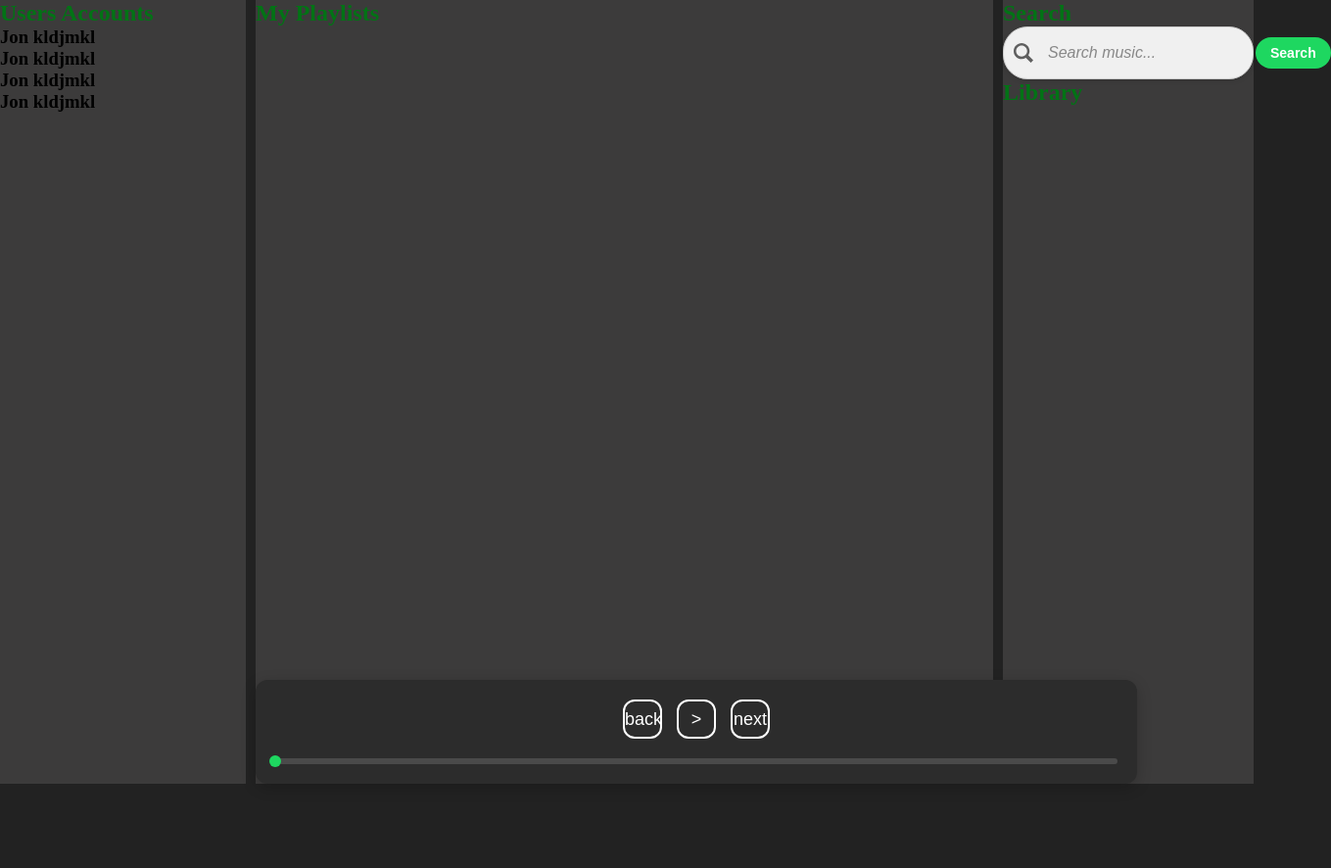
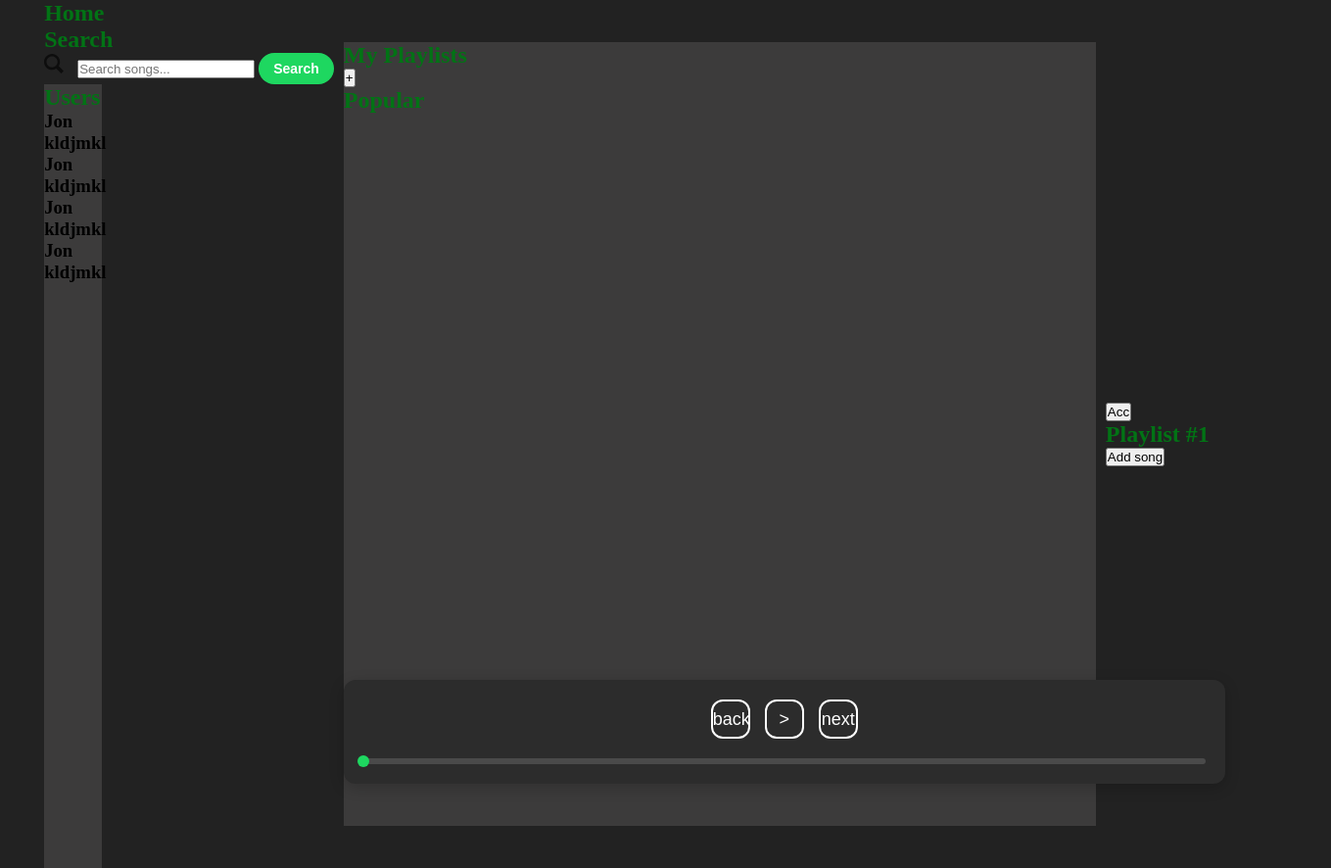
Before and after one commit to SashaDyka/music-manager-frontend, a website: page index.html in a window 1280 px wide. Shown: the whole page at 98% size, 1359 px wide, since content can reach past the window. Before the commit the page ends 800 px from the top, so only its background shows below. Drawn offline with Linux system fonts and the light colour scheme.

Commit message:
feat: rewrite cite section

```diff
--- a/index.html
+++ b/index.html
@@ -9,18 +9,38 @@
     <title>Music Manager</title>
 </head>
 <body>
+    <div class="navigation">
+        <h2>Home</h2>
+
+        <div class="search">
+            <h2>Search</h2>
+            <div class="search-bar">
+                <img src="accets/img/search-icon.svg" alt="Icon" class="search-icon">
+                <input type="text" placeholder="Search songs...">
+                <button class="search-button">Search</button>
+            </div>
+        </div>
+
         <div class="user-accounts">
-        <h2>Users Accounts</h2>
+            <h2>Users</h2>
 
             <h3>Jon kldjmkl</h3>
             <h3>Jon kldjmkl</h3>
             <h3>Jon kldjmkl</h3>
             <h3>Jon kldjmkl</h3>
         </div>
+    </div>
+
 
     <div class="main-content">
+        <div class="main-content__header">
             <h2>My Playlists</h2>
-        <div class="albums"></div>
+            <button class="create-playlist-button">+</button>
+        </div>
+        <div class="playlists"></div>
+
+        <h2>Popular</h2>
+        <div class="playlists-popular"></div>
 
         <div class="player">
             <div class="player__buttons">
@@ -37,15 +57,14 @@
         </div>
     </div>
 
-    <div class="music-section">
-        <h2>Search</h2>
-        <div class="music__search-bar">
-            <img src="accets/img/search-icon.svg" alt="Icon" class="search-icon">
-            <input type="text" placeholder="Search music...">
-            <button class="search-button">Search</button>
-        </div>
 
-        <h2>Library</h2>
+    <div class="playlist-review">
+        <button class="user-account">Acc</button>
+
+        <h2>Playlist #1</h2>
+        <div class="playlist__songs"></div>
+
+        <button class="add-song-button">Add song</button>
     </div>
 </body>
 </html>
```
Lines whose indentation alone changed are shown as unchanged.
